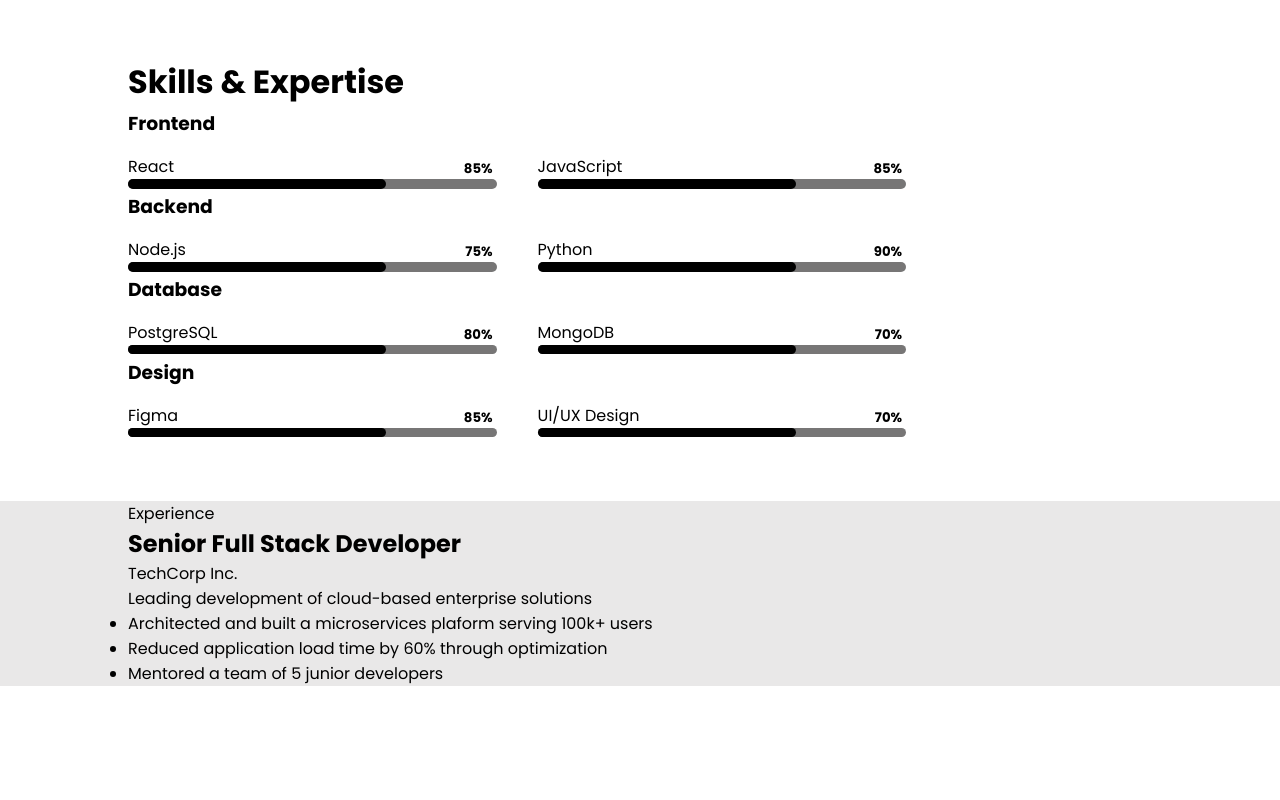
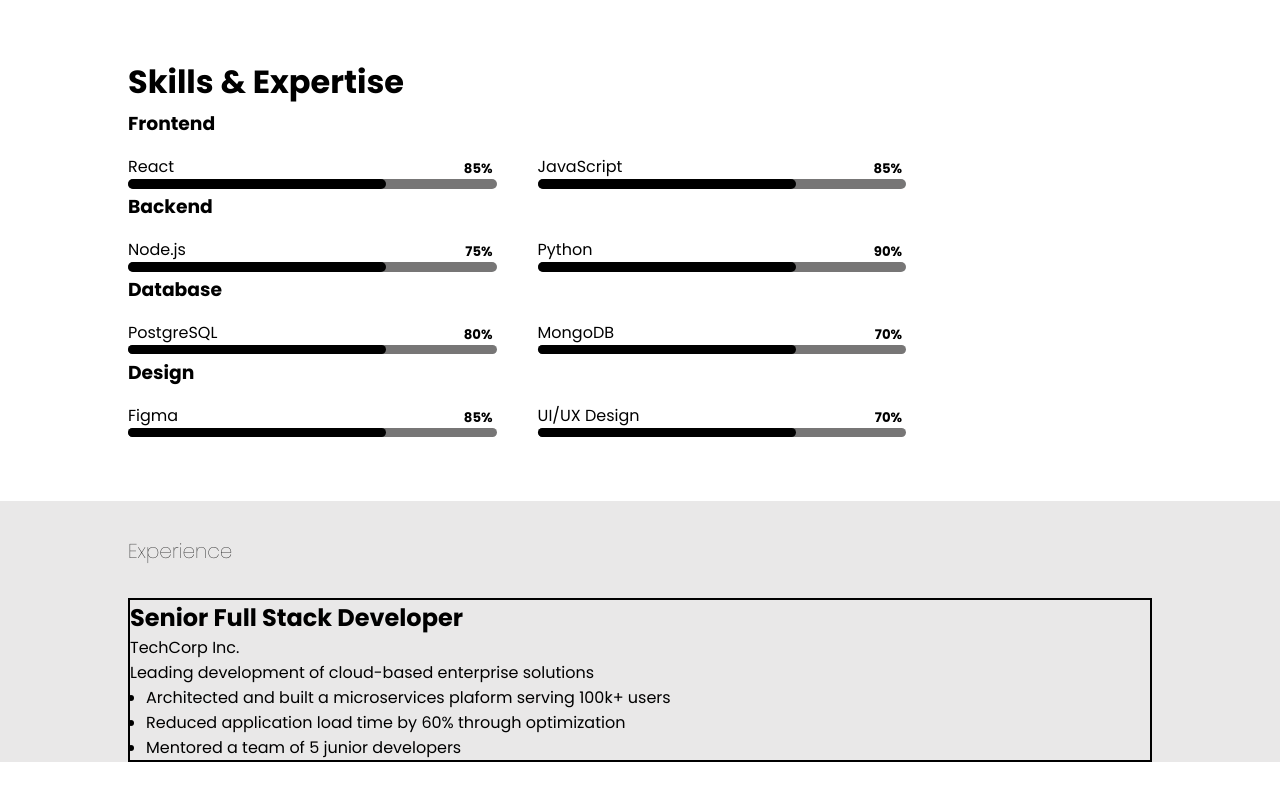
Before and after one commit to davy-odua/Resume., a React (Vite) app: page / in a window 1280 px wide. Shown: the part 406-1206 px from the top of the page. Before the commit the page ends 1156 px from the top, so only its background shows below. Built offline with nearby package versions, Linux system fonts and the light colour scheme.

Commit message:
added the experience  element

```diff
--- a/src/components/Experience.jsx
+++ b/src/components/Experience.jsx
@@ -3,7 +3,7 @@ const Experience = () => {
   return (
     <>
     <div className="experience gap">
-        <p>Experience</p>
+        <h1>Experience</h1>
         <div className="role">
             <h2>Senior Full Stack Developer</h2>
             <p>
--- a/src/components/components.css
+++ b/src/components/components.css
@@ -99,3 +99,21 @@
 
 
 /* Experience */
+.experience{
+    padding-top: 0.2rem;
+}
+
+.experience h1{
+    font-weight: 100;
+    font-size: 20px;
+    margin-top: 2rem;
+}
+
+.experience .role{
+    margin: 2rem 0;
+    border: 2px solid black;
+}
+
+.experience ul{
+    margin-left: 1rem;
+}
```
